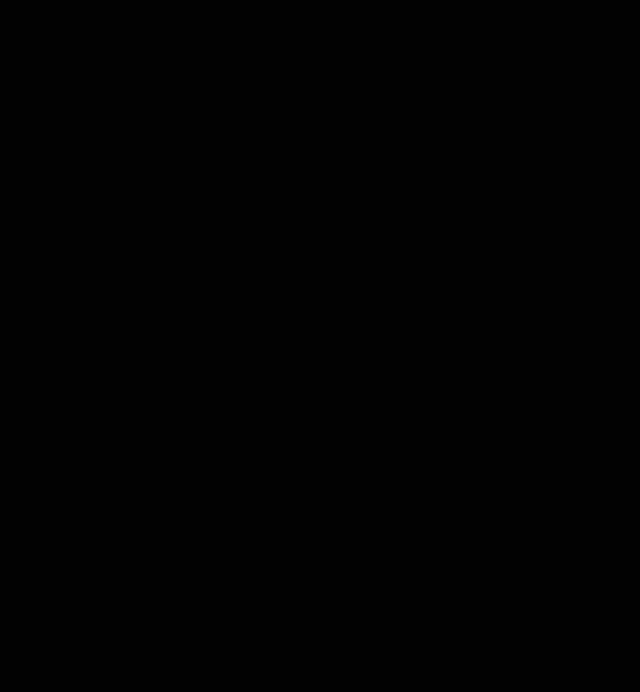
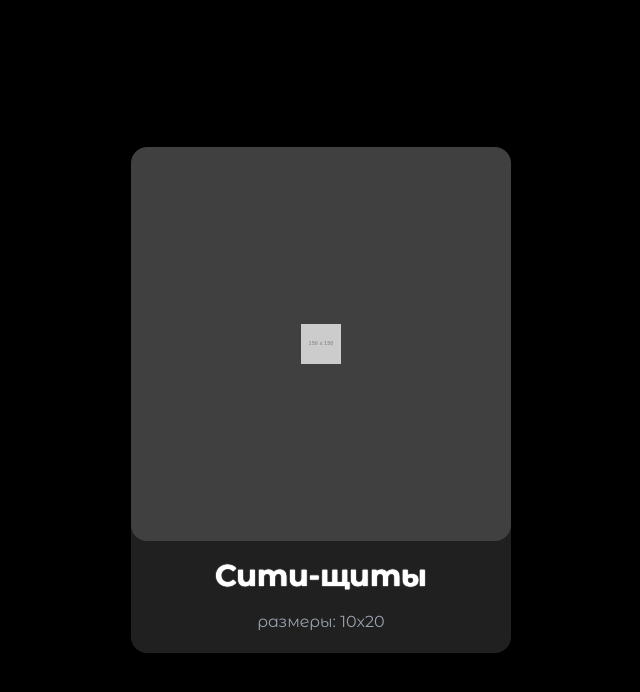
Before and after one commit to fluxy06/kmt, a React (Vite) app: page / in a window 1280 px wide. Shown: the top 692 px of the page, without its empty margins (319-959 px from the left). Built offline with nearby package versions, Linux system fonts and the light colour scheme.

Commit message:
create entity Bilbord + components Icon\Card--universal

```diff
--- a/src/app/App.tsx
+++ b/src/app/App.tsx
@@ -1,10 +1,20 @@
+import Card from '../features/CardService/Card'
 import './App.css'
 
 function App() {
 
   return (
     <div>
+          <Card
+          bilbord={{
+            id: 1,
+            title: 'Сити-щиты',
+            size: 'размеры: 10x20',
+            imageUrl: 'https://via.placeholder.com/150'
+          }}
+          width={{ min: '288px', preferred: '50vw', max: '380px' }}
 
+          />
     </div>
   )
 }
--- /dev/null
+++ b/src/entities/Bilbord/bilbord.ts
@@ -0,0 +1,6 @@
+export type Bilbord = {
+  id: number;
+  title: string;
+  imageUrl: string;
+  size: string;
+};
--- /dev/null
+++ b/src/features/CardService/Card.tsx
@@ -0,0 +1,50 @@
+import React from "react";
+import Icon from '../../shared/Icons/Icon';
+import type { Bilbord } from "../../entities/Bilbord/bilbord";
+
+type CardProps = {
+  bilbord: Bilbord;
+  width?: { min: string; preferred: string; max: string };
+};
+
+const Card: React.FC<CardProps> = ({ bilbord, width }) => {
+    const widthAdaptive = width
+        ? `clamp(${width.min}, ${width.preferred}, ${width.max})`
+        : `200px`;
+
+  return (
+    <div  className="
+     bg-[#202020]
+        rounded-2xl
+        grid
+        grid-rows-[9fr_0.2fr_1fr]
+        text-white
+        gap-3
+        overflow-hidden"
+    style={{
+        width: widthAdaptive,
+        aspectRatio: '3 / 4',
+    }}
+    >
+        <div className="flex items-center justify-center w-full h-full bg-[#404040] rounded-2xl">
+        <Icon
+          src={bilbord.imageUrl}
+        />
+      </div>
+
+      <h2
+      style={{
+    textShadow: '0 0 1px #fff, 0 0 1px #fff'
+        }}
+      className="flex items-center justify-center text-[clamp(24px,4vw,30px)] font-[900] font-[Montserrat_Alternates]">
+        {bilbord.title}
+      </h2>
+
+      <p className="flex items-start justify-center text-[clamp(8px,2vw,14px)] text-gray-400">
+        {bilbord.size}
+      </p>
+    </div>
+  )
+};
+
+export default Card;
--- a/src/shared/Buttons/Contact.tsx
+++ b/src/shared/Buttons/Contact.tsx
@@ -4,7 +4,7 @@
 type ContactButtonProps = {
   onClick?: () => void;
   width?: { min: string; preferred: string; max: string };
-    height?: { min: string; preferred: string; max: string };
+  height?: { min: string; preferred: string; max: string };
   label: string
 };
 
--- /dev/null
+++ b/src/shared/Icons/Icon.tsx
@@ -0,0 +1,24 @@
+import React from "react";
+
+type IconProps = {
+    src: string;
+    width?: { min: string; preferred: string; max: string };
+    height?: { min: string; preferred: string; max: string };
+};
+
+
+const Icon: React.FC<IconProps> = ({ src, width, height}) => {
+    const widthAdaptive = width
+        ? `clamp(${width.min}, ${width.preferred}, ${width.max})`
+        : `194.4px`;
+
+    const heightAdaptive = height
+        ? `clamp(${height.min}, ${height.preferred}, ${height.max})`
+        : '40px';
+
+    if (!src) return null;
+
+    return <img src={src} alt="icon" className="w-full h-full object-contain"  style={{width: widthAdaptive, height: heightAdaptive}}/>;
+}
+
+export default Icon;
```
